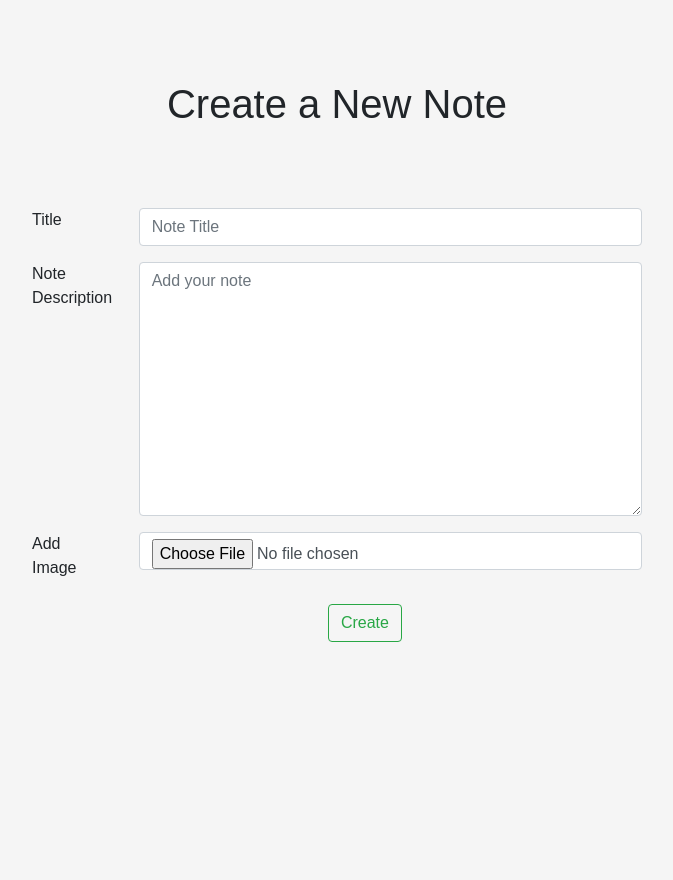
After one commit to FarhanTahmid/Django-Notes-App, a Django app: a page that uses UserData/Templates/add_note.html in a window 1280 px wide. The commit adds this page. Shown: the whole page, without its empty margins (303-976 px from the left). Run offline with Django 4.2, Linux system fonts and the light colour scheme; the visitor is signed in with stand-in values (Sample User, id 1); some libraries are stand-ins or nearby versions.

```diff
--- a/DjangoNotes/settings.py
+++ b/DjangoNotes/settings.py
@@ -127,3 +127,8 @@ STATICFILES_ROOT=os.path.join(BASE_DIR,'static')
 DEFAULT_AUTO_FIELD = 'django.db.models.BigAutoField'
 
 LOGIN_URL='UserData:login'
+
+#media files
+
+MEDIA_ROOT=os.path.join(BASE_DIR,'UserNotePictures/')
+MEDIA_URL="/media_files/"
--- a/DjangoNotes/urls.py
+++ b/DjangoNotes/urls.py
@@ -16,8 +16,11 @@ Including another URLconf
 """
 from django.contrib import admin
 from django.urls import path,include
+from django.conf.urls.static import static
+from django.conf import settings
 
 urlpatterns = [
     path('admin/', admin.site.urls),
     path('',include('UserData.urls',namespace='UserData')),
 ]
+urlpatterns+=static(settings.MEDIA_URL,document_root=settings.MEDIA_ROOT)
--- /dev/null
+++ b/UserData/Templates/add_note.html
@@ -0,0 +1,57 @@
+{% load static %}
+<!DOCTYPE html>
+<html lang="en">
+<head>
+    <meta charset="UTF-8">
+    <meta name="viewport" content="width=device-width, initial-scale=1.0">
+    <title>Create Note</title>
+    <link rel="stylesheet" href="https://maxcdn.bootstrapcdn.com/bootstrap/4.5.2/css/bootstrap.min.css">
+
+    <link rel="stylesheet" href="{% static 'add_note.css'%} ">
+</head>
+<body>
+    <div class="page_title">
+        <h1 class="w">Create a New Note</h1>
+    </div>
+    <div class="col-md-6 note_form">
+        <div class="box">
+            <div class="box-divider m-0"></div>
+            <div class="box-body">
+              <form method="POST" enctype="multipart/form-data">
+                {% csrf_token %}
+                <div class="form-group row">
+                  <label for="title" class="col-sm-2 form-control-label">Title</label>
+                  <div class="col-sm-10">
+                    <input name="title" type="text" class="form-control" id="title" placeholder="Note Title">
+                  </div>
+                </div>
+
+                <div class="form-group row">
+                  <label for="inputPassword3" class="col-sm-2 form-control-label">Note Description</label>
+                  <div class="col-sm-10">
+                    <textarea name="note_description" class="form-control" placeholder="Add your note" rows="10"></textarea>
+                  </div>
+                </div>
+
+                <div class="form-group row">
+                    <label for="inputPassword3" class="col-sm-2 form-control-label">Add Image</label>
+                    <div class="col-sm-10">
+                      <input type="file" name="image" class="form-control">
+                    </div>
+                </div>
+
+                <div class="form-group button">
+                  <div class="col-sm-offset-2 col-sm-10">
+                    <input type="submit" class="btn btn-outline-success txt-success rounded buttons" name="create_note" value="Create">
+                  </div>
+                </div>
+              </form>
+            </div>
+          </div>
+    </div>
+    <script src="https://code.jquery.com/jquery-3.5.1.slim.min.js"></script>
+    <script src="https://cdn.jsdelivr.net/npm/@popperjs/core@2.9.3/dist/umd/popper.min.js"></script>
+    <script src="https://maxcdn.bootstrapcdn.com/bootstrap/4.5.2/js/bootstrap.min.js"></script>
+
+</body>
+</html>
--- a/UserData/admin.py
+++ b/UserData/admin.py
@@ -1,7 +1,11 @@
 from django.contrib import admin
-from . models import UserInfo
+from . models import UserInfo,UserNotes
 # Register your models here.
 
 @admin.register(UserInfo)
 class UserInfo(admin.ModelAdmin):
     list_display = ['username', 'email']
+
+@admin.register(UserNotes)
+class UserNotes(admin.ModelAdmin):
+    list_display = ['pk','username','title']
--- /dev/null
+++ b/UserData/static/add_note.css
@@ -0,0 +1,25 @@
+body {
+    font-family: Arial, sans-serif;
+    background-color: #f5f5f5;
+    padding: 0;
+    height: 100vh;
+    margin: 0;
+}
+.page_title{
+    justify-content: center;
+    text-align: center;
+    margin-top: 10vh;
+}
+.note_form{
+    justify-content: center;
+    margin-top: 10vh;
+    margin-left: 25%;
+    margin-right: 25%;
+    margin-bottom: 25%;
+}
+.button{
+    text-align: center;
+    margin-left: 40%;
+    margin-right: 25%;
+    margin-bottom: 25%;
+}
--- a/UserData/urls.py
+++ b/UserData/urls.py
@@ -8,4 +8,5 @@ urlpatterns = [
     path('signup/',views.signup,name='signup'),
     path('logout/',views.logout,name='logout'),
     path('notes/<str:username>',views.notes_home,name='notes_home'),
+    path('create_note/<str:username>',views.add_note,name='add_note')
 ]
--- a/UserData/views.py
+++ b/UserData/views.py
@@ -1,7 +1,7 @@
 from django.shortcuts import render,redirect
 from django.contrib import messages
 from django.contrib.auth.models import User,auth
-from .models import UserInfo
+from .models import UserInfo,UserNotes
 from django.contrib.auth.decorators import login_required
 # Create your views here.
 
@@ -50,8 +50,27 @@ def logout(request):
 
 @login_required
 def notes_home(request,username):
-
+    get_all_notes=UserNotes.objects.filter(username=username)
+    print(get_all_notes)
     context={
-        'username2':username
+        'username2':username,
+        'all_notes':get_all_notes,
     }
     return render(request,'notes_home.html',context=context)
+
+@login_required
+def add_note(request,username):
+    if request.method=="POST":
+        title=request.POST['title']
+        note_description=request.POST['note_description']
+        image_file=request.FILES['image']
+
+        new_note=UserNotes.objects.create(
+            title=title,description=note_description,image=image_file,username=UserInfo.objects.get(username=username)
+        )
+        new_note.save()
+        return redirect('UserData:notes_home',username)
+        print("notes taken")
+
+
+    return render(request,'add_note.html')
```
Also changed, not shown: UserData/Templates/notes_home.html (+8 -14 lines), UserData/models.py (+11 -0 lines), UserData/migrations/0002_usernotes.py (added), 5 other files.
